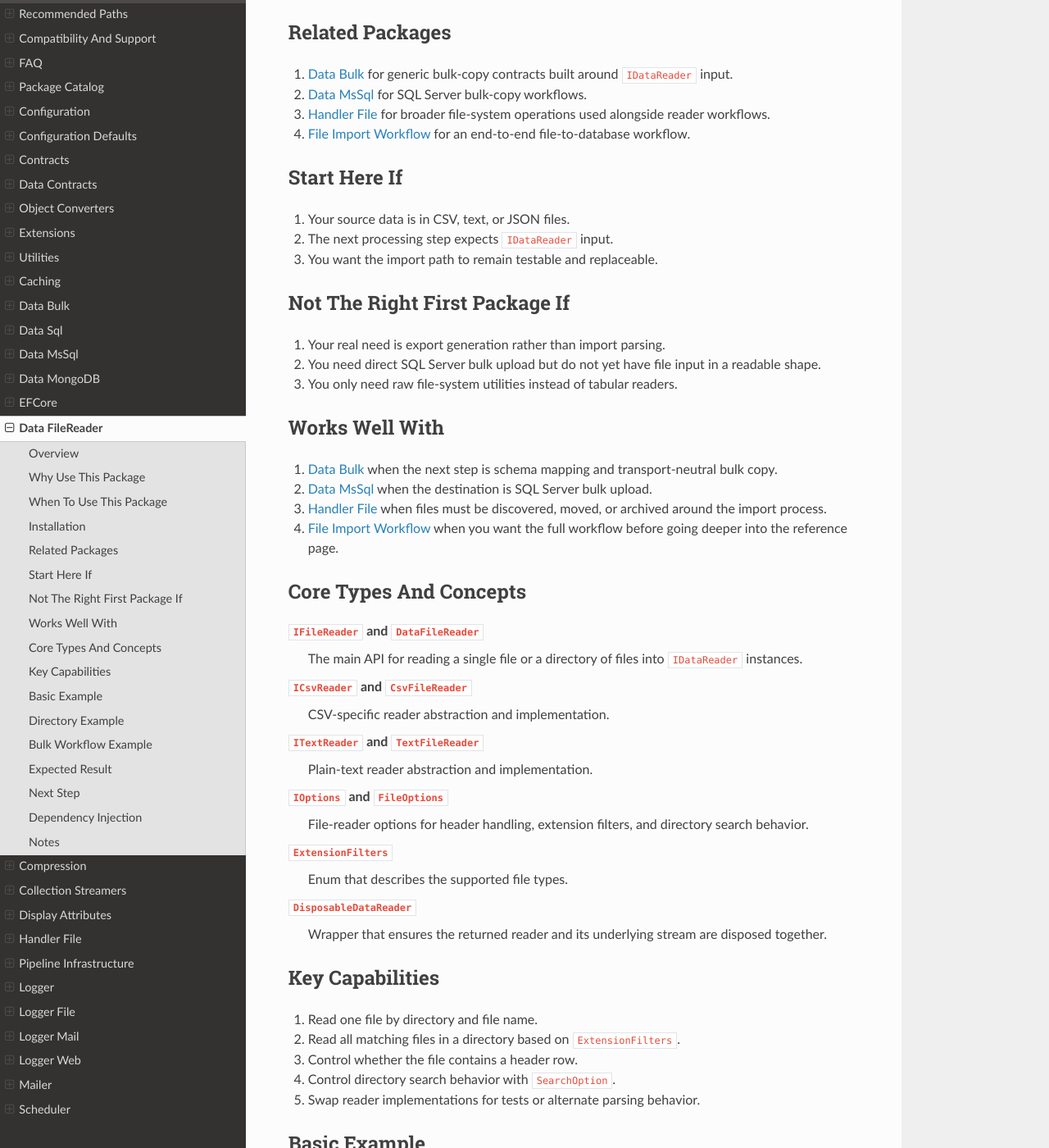
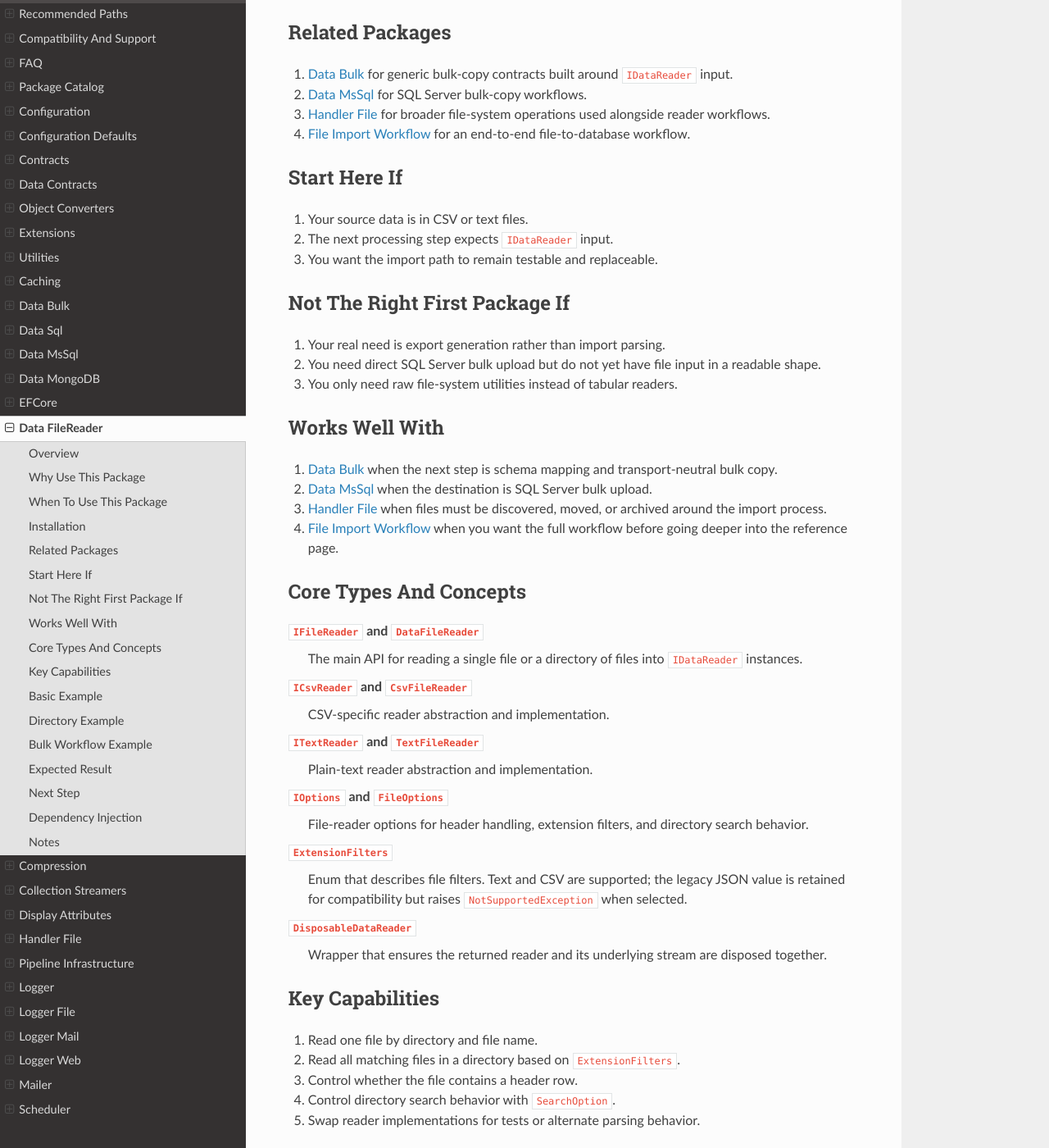
Before and after one commit to BjornWilliams/DocsVersaTul, a Sphinx documentation site: the page built from docs/source/file-reader.rst, in a window 1280 px wide and 1400 px high, scrolled down 1050 px. Shown: the whole window at 82% size. Built offline with Sphinx 7.4.7 and the Read the Docs theme 3.1.0, drawn with Linux system fonts in a browser that asks for light colours; some of the changed text lies outside the part shown.

Commit message:
Document FileReader JSON support boundary
AB#3168
AB#3167

```diff
--- a/docs/source/file-reader.rst
+++ b/docs/source/file-reader.rst
@@ -86,7 +86,7 @@
   File-reader options for header handling, extension filters, and directory search behavior.
 
 ``ExtensionFilters``
-  Enum that describes the supported file types.
+  Enum that describes file filters. Text and CSV are supported; the legacy JSON value is retained for compatibility but raises ``NotSupportedException`` when selected.
 
 ``DisposableDataReader``
   Wrapper that ensures the returned reader and its underlying stream are disposed together.
@@ -193,5 +193,5 @@
 -----
 
 1. ``DataFileReader`` delegates parsing to the registered reader implementations.
-2. ``FileOptions`` defaults to common text, CSV, and JSON extension filters.
+2. ``FileOptions`` defaults to text and CSV extension filters. JSON is not supported; selecting the legacy JSON filter or reading a ``.json`` file raises ``NotSupportedException``.
 3. This package is most valuable when your next processing step wants an ``IDataReader`` instead of raw file lines.
```
Also changed, not shown: other parts of docs/source/file-reader.rst (+2 -2 lines).
